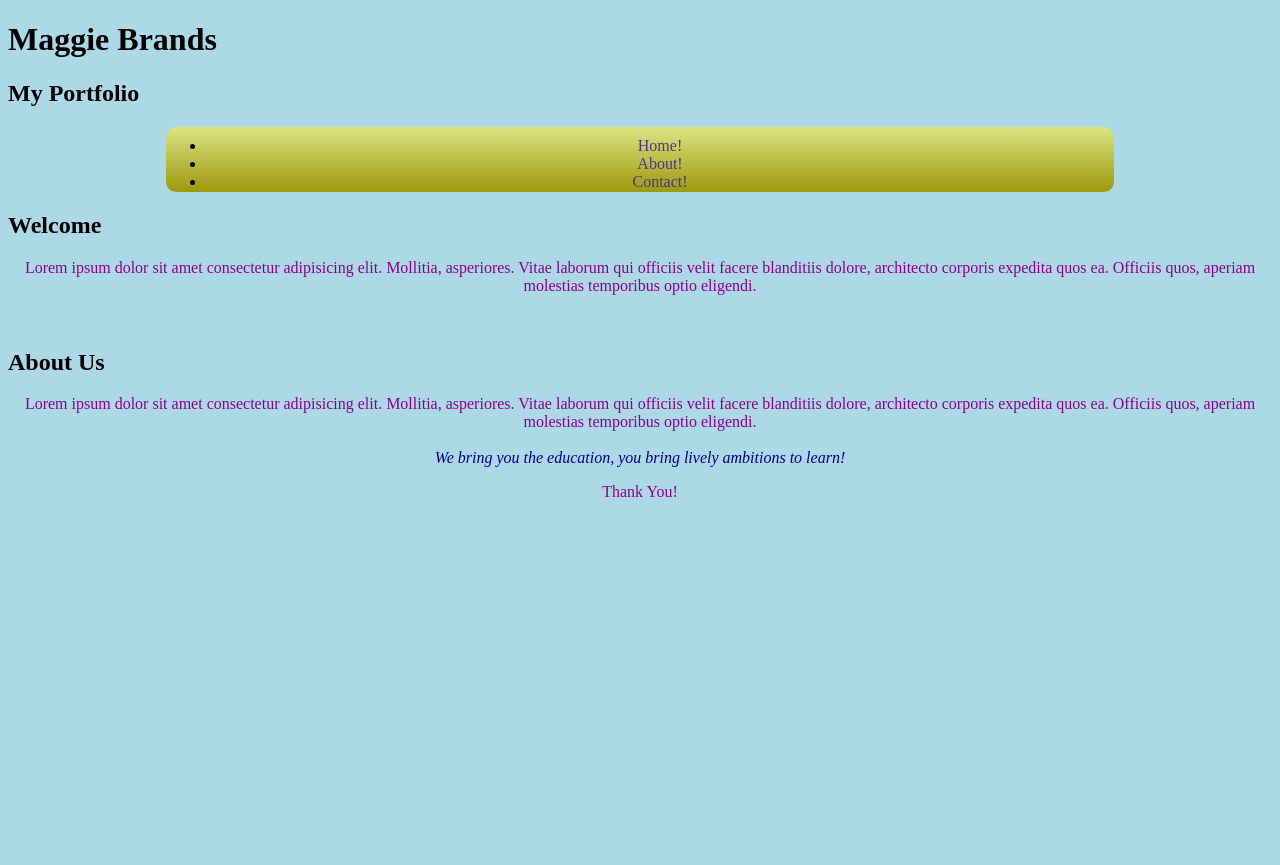
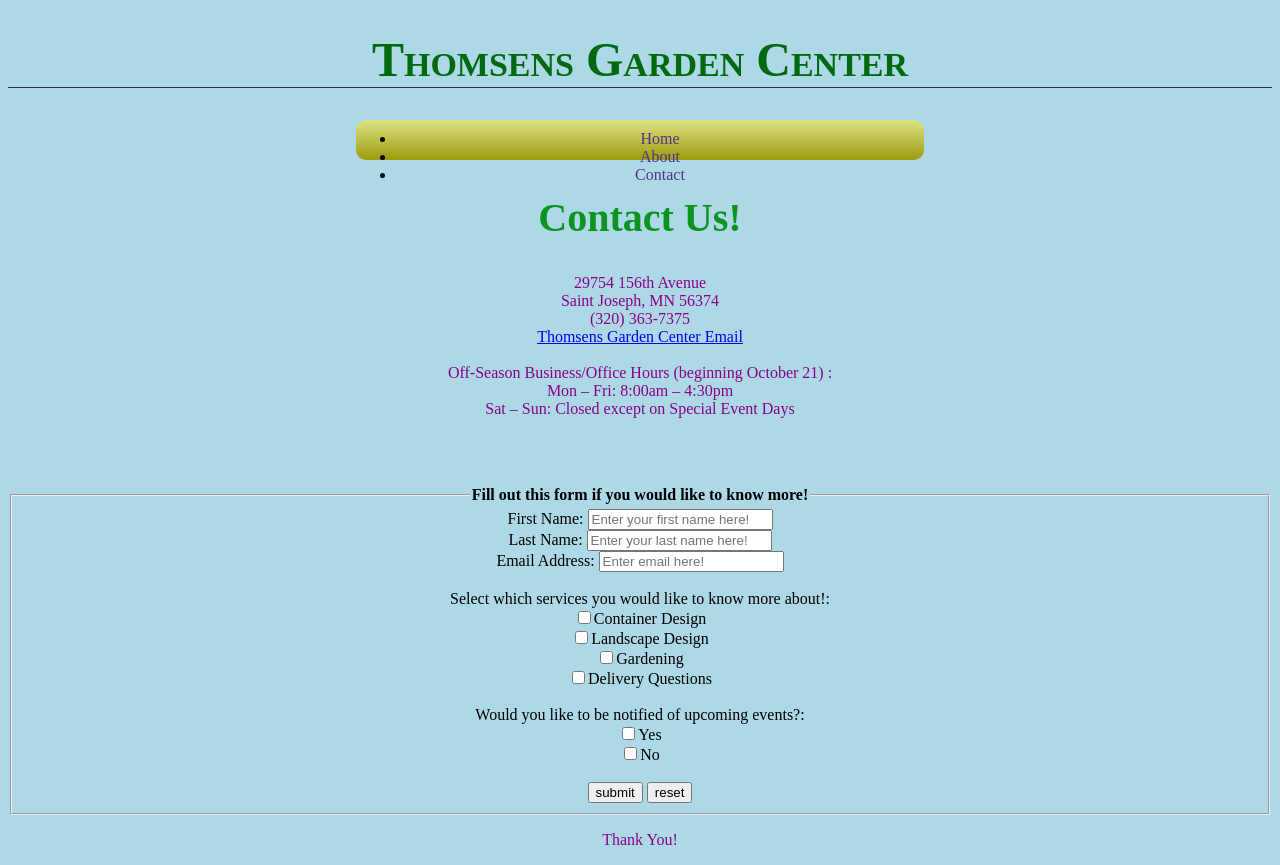
Before and after one commit to MaggieBrands/GitCollab, a plain HTML site: page contact.html in a window 1280 px wide. Before the commit the page ends 800 px from the top, so only its background shows below. Drawn offline with Linux system fonts and the light colour scheme.

Commit message:
Update contact.html
Changed some CSS details and added a form

```diff
--- a/contact.html
+++ b/contact.html
@@ -3,9 +3,25 @@
 
 <head>
     <meta charset="UTF-8">
-    <title>Maggie Brands</title>
+    <meta name="viewport" content="width=device-width, initial-scale=1.0">
+    <title>Contact Us</title>
 
     <style>
+      header h1 {
+    font-weight: bold;
+    font-variant: small-caps;
+    font-size: 3rem;
+    text-decoration: none;
+    color: rgb(2, 105, 17);
+    text-align: center;
+    border-bottom: 1px rgb(48, 47, 63) solid;
+
+    }
+    h2 {
+        text-align: center;
+        font-size: 2.5rem;
+        color: rgb(12, 147, 33);
+    }
     h1 h2 h3{
 	background-color:lightpurple;
 	text-align: center;
@@ -25,15 +41,15 @@
 
     header nav{
 	border-radius:10px;
-    	width:75%;
-    	height: 45px;
+    	width:45%;
+    	height: 20px;
    	margin-left:auto;
-    	margin-right:auto;
+    margin-right:auto;
 	margin-bottom: 15px;
 	background-image: linear-gradient(to bottom, #dde484, #9c9a0d);
 	box-shadow:5cap;
 	padding:10px 0px;
-	      }
+	}
    nav a{
 	color:#51328b;
    	}
@@ -50,6 +66,9 @@
 	text-align:center;
     margin:auto auto;
    	   }
+    form {
+        text-align: center;
+    }
 
     </style>
 
@@ -59,29 +78,54 @@
 
 <header>
 
-        <h1>Maggie Brands</h1>
-        <h2>My Portfolio</h2>
+        <h1>Thomsens Garden Center</h1>
+
         <nav role="navigation" id="mainNav" class="navigation">
             <ul>
-                <li><a href="index.html" class="current">Home!</a></li>
-                <li><a href="about.html">About!</a></li>
-                <li><a href="#" class="current">Contact!</a></li>
+                <li><a href="index.html" class="current">Home</a></li>
+                <li><a href="about.html">About</a></li>
+                <li><a href="#" class="current">Contact</a></li>
             </ul>
         </nav>
 
 </header>
 
 <main id="main">
+    <h2>Contact Us!</h2>
+    <p>29754 156th Avenue <br>
+        Saint Joseph, MN 56374 <br>
+        (320) 363-7375 <br>
+        <a href="info@thomsensgardencenter.com" target="blank">Thomsens Garden Center Email</a> <br> <br>
 
-    <h2>Welcome</h2>
+        Off-Season Business/Office Hours (beginning October 21) : <br>
+        Mon – Fri: 8:00am – 4:30pm <br>
+        Sat – Sun: Closed except on Special Event Days</p>
 
-    <p>Lorem ipsum dolor sit amet consectetur adipisicing elit. Mollitia, asperiores. Vitae laborum qui officiis velit facere blanditiis dolore, architecto corporis expedita quos ea. Officiis quos, aperiam molestias temporibus optio eligendi.</p>
+ <br><br></p>
+<form action="submit.php" method="post">
+    <fieldset>
+        <legend><strong>Fill out this form if you would like to know more!</strong>
+        </legend>
+        <label>First Name: <input type="text" name="firstname" placeholder="Enter your first name here!"></label><br>
+        <label>Last Name: <input type="text" name="lastname" placeholder="Enter your last name here!"></label><br>
+        <label>Email Address: <input type="text" name="email" placeholder="Enter email here!"><br>
+        </label><br>
 
-    <br>
-
-    <h2>About Us</h2>
-
-    <p>Lorem ipsum dolor sit amet consectetur adipisicing elit. Mollitia, asperiores. Vitae laborum qui officiis velit facere blanditiis dolore, architecto corporis expedita quos ea. Officiis quos, aperiam molestias temporibus optio eligendi. <br><br><font color="darkblue"><em>We bring you the education, you bring lively ambitions to learn!</font></em></p>
+        <label>Select which services you would like to know more about!:
+        <br>
+            <input type="checkbox" name="q5" value="checkbox">Container Design<br>
+            <input type="checkbox" name="q5" value="checkbox">Landscape Design<br>
+            <input type="checkbox" name="q5" value="checkbox">Gardening<br>
+            <input type="checkbox" name="q5" value="checkbox">Delivery Questions <br>
+        </label><br>
+        <label>Would you like to be notified of upcoming events?:<br>
+                <input type="checkbox" name="q5" value="checkbox">Yes<br>
+                <input type="checkbox" name="q5" value="checkbox">No<br>
+        </label><br>
+        <input type="hidden" name="hidden" value="hidden">
+            <input type="submit" value="submit"> <input type="reset" value="reset">
+    </fieldset>
+</form>
 
 </main>
 
```
